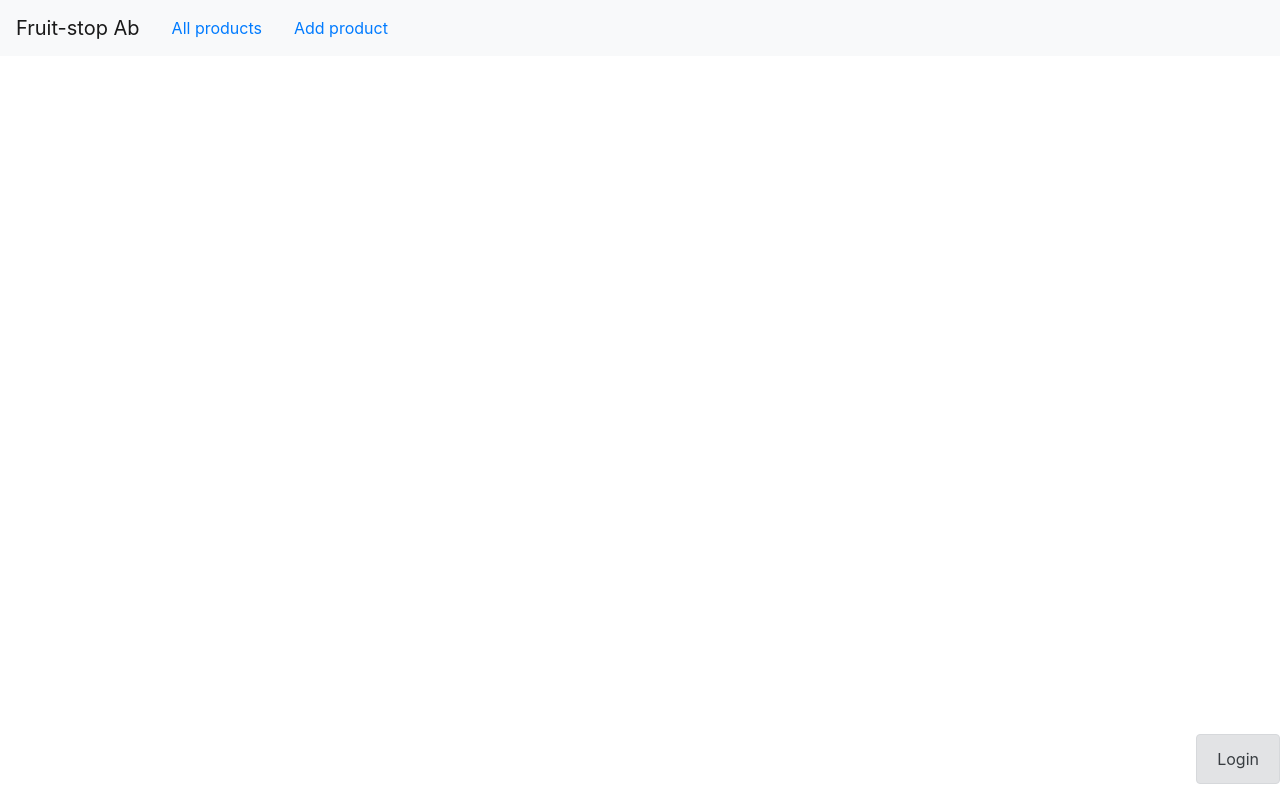
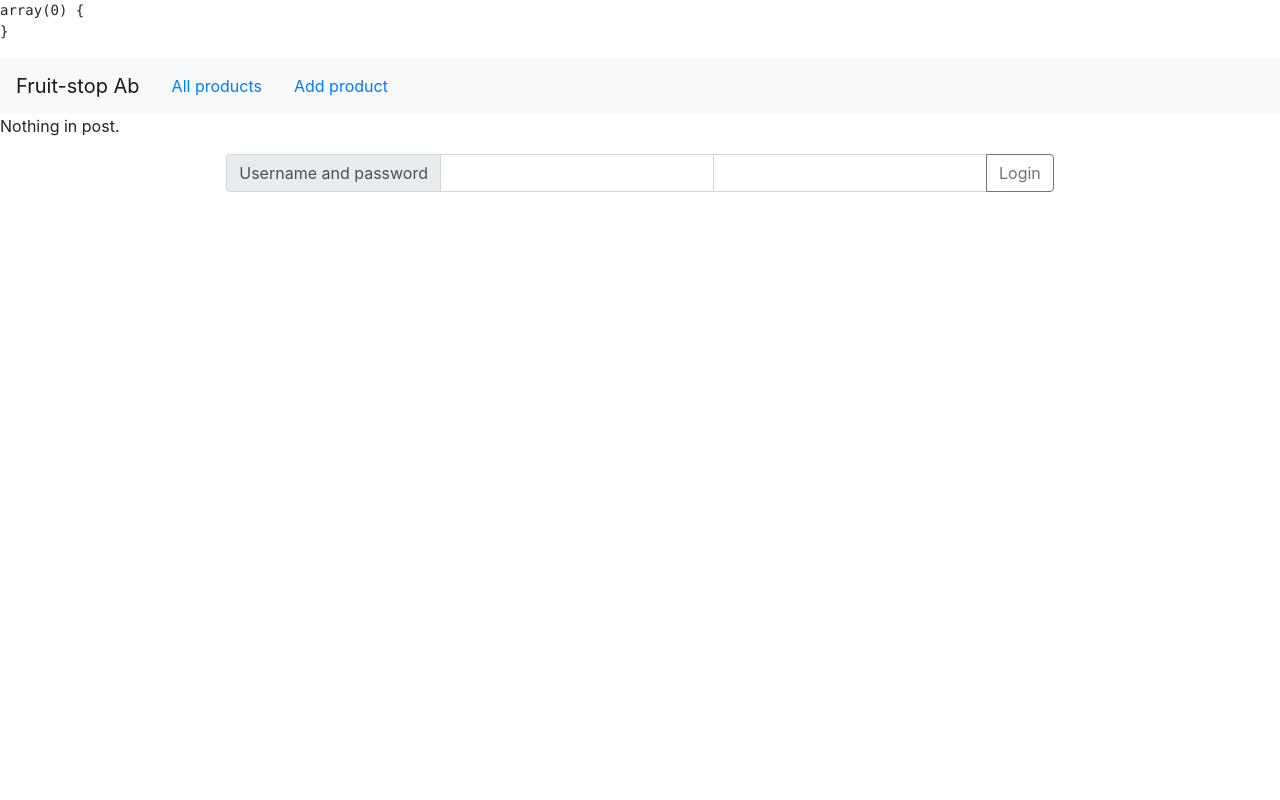
Before and after one commit to agrnrs/fruitstop, a PHP site: page / in a window 1280 px wide. Run offline with PHP 8.4, Linux system fonts and the light colour scheme.

Commit message:
semi-working login

```diff
--- a/inc/footer.php
+++ b/inc/footer.php
@@ -3,15 +3,20 @@
 <?php
 
 if(!isset($_SESSION['login'])){
-//add login button, link to index which is (will be) also login
-// add full login form, username, passw, connect to button
 ?>
-	<div class="d-flex fixed-bottom align-items-end justify-content-end">
-		<form action="/index.php" method="post">
+	<div class="d-flex align-items-center justify-content-center p-3">
+		<form action="index.php" method="post">
 			<div class="form-row">
-				<div class="col-md-12  text-center">
-					<button type="button" id="do" name="do" value="login" class="btn btn-link alert alert-secondary">Login</button>
-					<!-- <input type="hidden" id="do" name="do" value="login">  removed in case the button alone works -->
+				<!-- put fields here -->
+				<div class="input-group">
+					<div class="input-group-prepend">
+						<span class="input-group-text">Username and password</span>
+					</div>
+					<input type="text" id="username" name="username" class="form-control">
+					<input type="password" id="password" name="password" class="form-control">
+					<div class="input-group-append">
+						<button class="btn btn-outline-secondary" type="submit" id="do" name="do" value="login">Login</button>
+					</div>
 				</div>
 			</div>
 		</form>
@@ -21,16 +26,17 @@ if(!isset($_SESSION['login'])){
 } else {
 
 	//have logout button that does this: session_destroy();
-	//the form can contain a "do" that says logoutm, and sessionhead can contain a kickout function
+	//the form can contain a "do" that says logout, and sessionhead can contain a kickout function
 	?>
 	<div class="d-flex p-2 fixed-bottom align-items-end d-flex justify-content-end">
-		<form action="/index.php" method="post">
+		<form action="index.php" method="post">
 			<div class="col-4 alert alert-secondary text-center">
 				<button type="button" id="do" name="do" value="logout" class="btn btn-link alert alert-secondary">Logout</button>
 				<!-- <input type="hidden" id="do" name="do" value="logout">  removed in case the button alone works -->
 			</div>
 		</form>
 	</div>
+
 <?php
 };
 
--- a/inc/sessioncheck.php
+++ b/inc/sessioncheck.php
@@ -3,7 +3,7 @@ session_start();
 // for use in login system
 
 if(!isset($_SESSION['login'])){ //if login in session is not set
-    header("Location: index.php"); //redir
+    //header("Location: index.php"); //redir
 };
 
 
--- a/index.php
+++ b/index.php
@@ -1,24 +1,57 @@
 <?php
 
 include 'inc/head.php';
-//do login stuff here
 ?>
 <style>
 
 </style>
 </head>
 
+<body>
+<pre>
+<?php
+var_dump($_POST);
+// display info from post
+?>
+</pre>
 
-<body>
+
 <?php
 include 'inc/header.php'; // get header
-?>
+
+$output = "";
+
+if(isset($_POST) && !empty($_POST)){
+	$sql = "SELECT * FROM fs_users WHERE username=:user_name AND password=:user_password LIMIT 1";
+	$row = [
+	':user_name' => $_POST['username'],
+	':user_password' => md5($_POST['password'])
+	];
+
+	$res = $conn->prepare($sql);
+	$res->execute($row);
+	if($res->fetchColumn() < 1)
+	{
+		//$output="Wrong login";
+		//header('location: index.php');
+	} else {
+		//$output = "Användare ok";
+		$_SESSION['login'] = true;
+		header('location: products.php');
+		};
+};
 
 
 
+//logout functionality
+if (empty($_POST['do'])){
+	echo ("Nothing in post.");
+} else if ($_POST['do'] == 'logout'){
+	unset($_SESSION['login']);
+	session_destroy();
+	header('location: index.php');
+};
 
-
-<?php
 
 include 'inc/footer.php';
 ?>
--- a/products.php
+++ b/products.php
@@ -1,5 +1,5 @@
 <?php
-
+include 'inc/sessioncheck.php';
 include 'inc/head.php';
 ?>
 <style>
```
